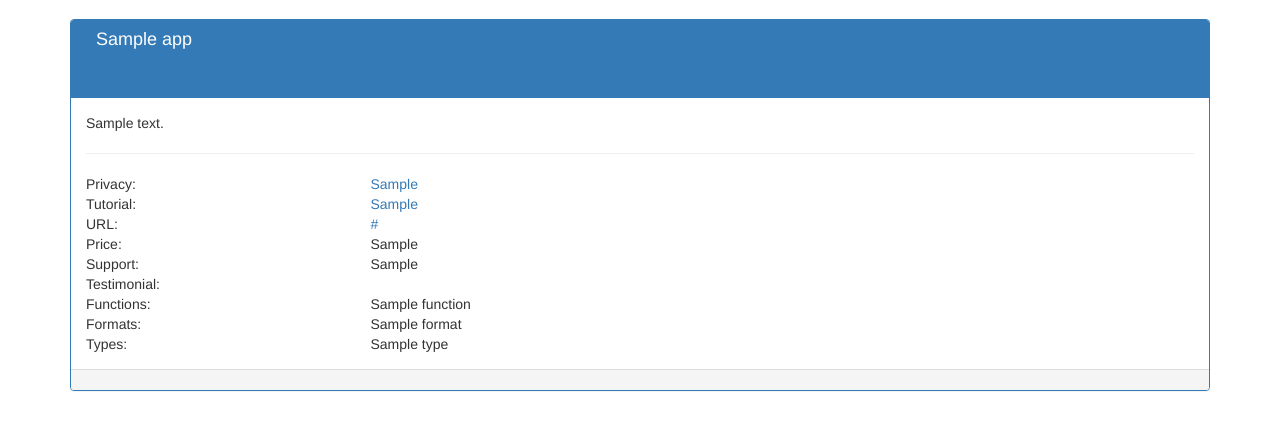
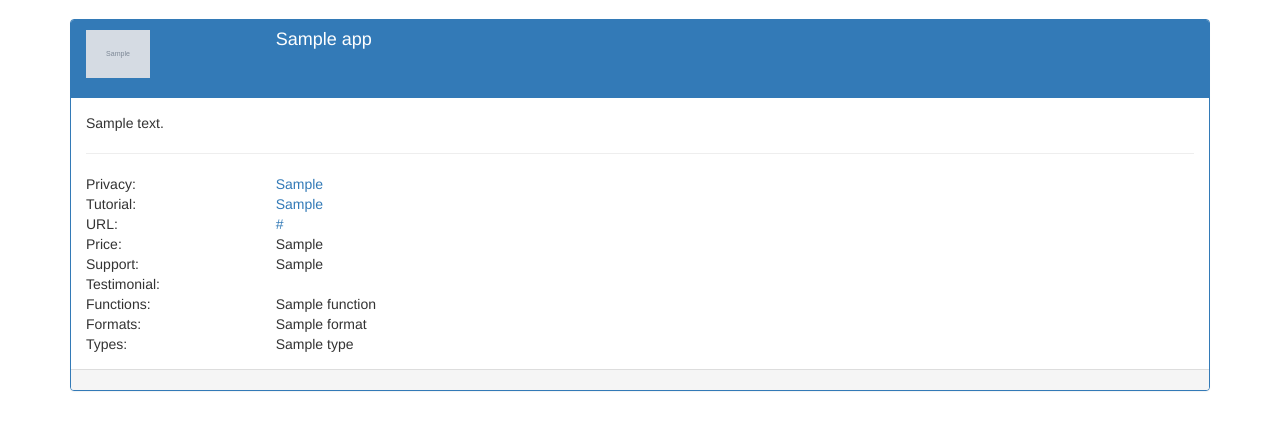
Before and after one commit to llcit/clt-pln, a Django app: page /pln/app/1/ in a window 1280 px wide. Shown: the part 51-481 px from the top of the page. Run offline with Django 3.2, Linux system fonts and the light colour scheme; tables that the repository leaves empty hold one stand-in row (values such as "Sample post"); grey boxes marked "Sample" are stand-in pictures; some libraries are stand-ins or nearby versions.

Commit message:
Changed bootstrap from media object to row object.

```diff
--- a/pln/templates/pln/app.html
+++ b/pln/templates/pln/app.html
@@ -7,18 +7,17 @@
 
       <!-- panel header -->
       <div style="height: 78px;" class="panel-heading">
-	<div class="media">
-	  <div class="media-left">
+	<div class="row">
+	  <div class="col-md-2">
 	    <a href="{{ item.url }}">
 	      <img class="img-responsive pln app icon" src="{{ item.icon }}" width="64" alt="App Icon N/A">
 	    </a>
 	  </div>
-	  <div class="media-body">
+	  <div class="col-md-10">
 	    <h4 class="media-heading">{{ item.name }}</h4>
 	  </div>
 	</div>
-      </div>
-      <!-- ./panel header -->
+      </div> <!-- /.panel header -->
 
       <!-- panel body -->
       <div  class="panel-body">
@@ -26,64 +25,64 @@
 	<hr>
 
 	<div class="row">
-	  <div class="col-md-3">
+	  <div class="col-md-2">
 	    Privacy:
 	  </div>
-	  <div class="col-md-9">
+	  <div class="col-md-10">
 	    <a href="{{ item.privacy }}">{{ item.privacy }}</a>
 	  </div>
 	</div>
 
 	<div class="row">
-	  <div class="col-md-3">
+	  <div class="col-md-2">
 	    Tutorial:
 	  </div>
-	  <div class="col-md-9">
+	  <div class="col-md-10">
 	    <a href="{{ item.tutorial }}">{{ item.tutorial }}</a>
 	  </div>
 	</div>
 
 	<div class="row">
-	  <div class="col-md-3">
+	  <div class="col-md-2">
 	    URL:
 	  </div>
-	  <div class="col-md-9">
+	  <div class="col-md-10">
 	    <a href="{{ item.url }}">{{ item.url }}</a>
 	  </div>
 	</div>
 
 	<div class="row">
-	  <div class="col-md-3">
+	  <div class="col-md-2">
 	    Price:
 	  </div>
-	  <div class="col-md-9">
+	  <div class="col-md-10">
 	    {{ item.price }}
 	  </div>
 	</div>
 
 	<div class="row">
-	  <div class="col-md-3">
+	  <div class="col-md-2">
 	    Support:
 	  </div>
-	  <div class="col-md-9">
+	  <div class="col-md-10">
 	    {{ item.support }}
 	  </div>
 	</div>
 
 	<div class="row">
-	  <div class="col-md-3">
+	  <div class="col-md-2">
 	    Testimonial:
 	  </div>
-	  <div class="col-md-9">
+	  <div class="col-md-10">
 	    {{ itme.testimonial }}
 	  </div>
 	</div>
 
 	<div class="row">
-	  <div class="col-md-3">
+	  <div class="col-md-2">
 	    Functions:
 	  </div>
-	  <div class="col-md-9">
+	  <div class="col-md-10">
 	    {% for function in item.functions.all %}
 	    {{ function }}
 	    {% if not forloop.last %},{% endif %}
@@ -92,10 +91,10 @@
 	</div>
 
 	<div class="row">
-	  <div class="col-md-3">
+	  <div class="col-md-2">
 	    Formats:
 	  </div>
-	  <div class="col-md-9">
+	  <div class="col-md-10">
 	    {% for format in item.formats.all %}
 	    {{ format }}
 	    {% if not forloop.last %},{% endif %}
@@ -104,18 +103,17 @@
 	</div>
 
 	<div class="row">
-	  <div class="col-md-3">
+	  <div class="col-md-2">
 	    Types:
 	  </div>
-	  <div class="col-md-9">
+	  <div class="col-md-10">
 	    {% for type in item.types.all %}
 	    {{ type }}
 	    {% if not forloop.last %},{% endif %}
 	    {% endfor %}
 	  </div>
 	</div>
-      </div>
-      <!-- ./panel body -->
+      </div><!-- /.panel body -->
 
       <!-- panel footer -->
       <div class="panel-footer">
@@ -125,13 +123,8 @@
 	  <a class="btn btn-danger" href="{% url 'app_delete' item_id=item.id %}">Delete</a>
 	  {% endif %}
 	</div>
-      </div>
-      <!-- ./panel footer -->
-
-    </div>
-    <!-- ./panel -->
-  </div>
-  <!-- ./column -->
-</div>
-<!-- row -->
+      </div><!-- /.panel footer -->
+    </div><!-- /.panel -->
+  </div><!-- /.column -->
+</div><!-- /.row -->
 {% endblock %}
--- a/pln/templates/pln/base.html
+++ b/pln/templates/pln/base.html
@@ -75,7 +75,7 @@
 	  </ul>
 	</div><!-- /.navbar-collapse -->
       </div><!-- /.container-fluid -->
-      </nav>
+    </nav>
 
     <!-- pln contents -->
     <div class="content container">
```
Also changed, not shown: pln/templates/pln/apps.html (+6 -6 lines).
